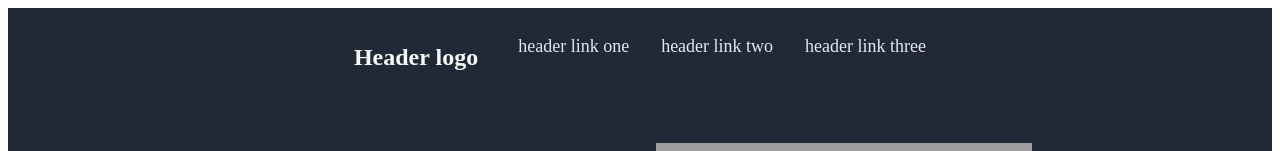
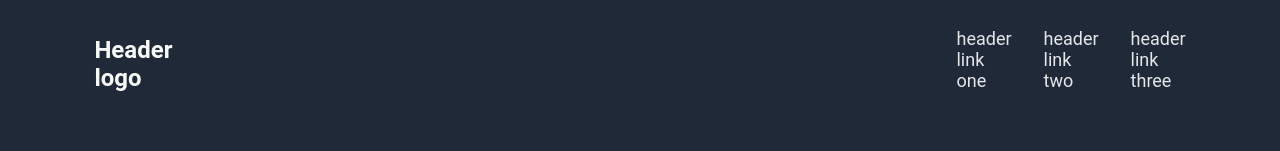
Before and after one commit to sam-rsuarez10/odin-html-css-layout, a plain HTML site: page index.html in a window 1280 px wide. Shown: the top 151 px of the page. Drawn offline with Linux system fonts and the light colour scheme; grey boxes are pictures that could not be loaded.

Commit message:
Finish header style

```diff
--- a/styles.css
+++ b/styles.css
@@ -1,5 +1,7 @@
 body {
-    font-family: 'Roboto' sans-serif;
+    font-family: 'Roboto', sans-serif;
+    margin: 0;
+    padding: 0;
 }
 
 a{
@@ -26,6 +28,7 @@ header {
     display: flex;
     justify-content: space-between;
     margin-top: 0.75rem;
+    gap: 46.5rem;
 }
 
 .bottom-header__container {
```
